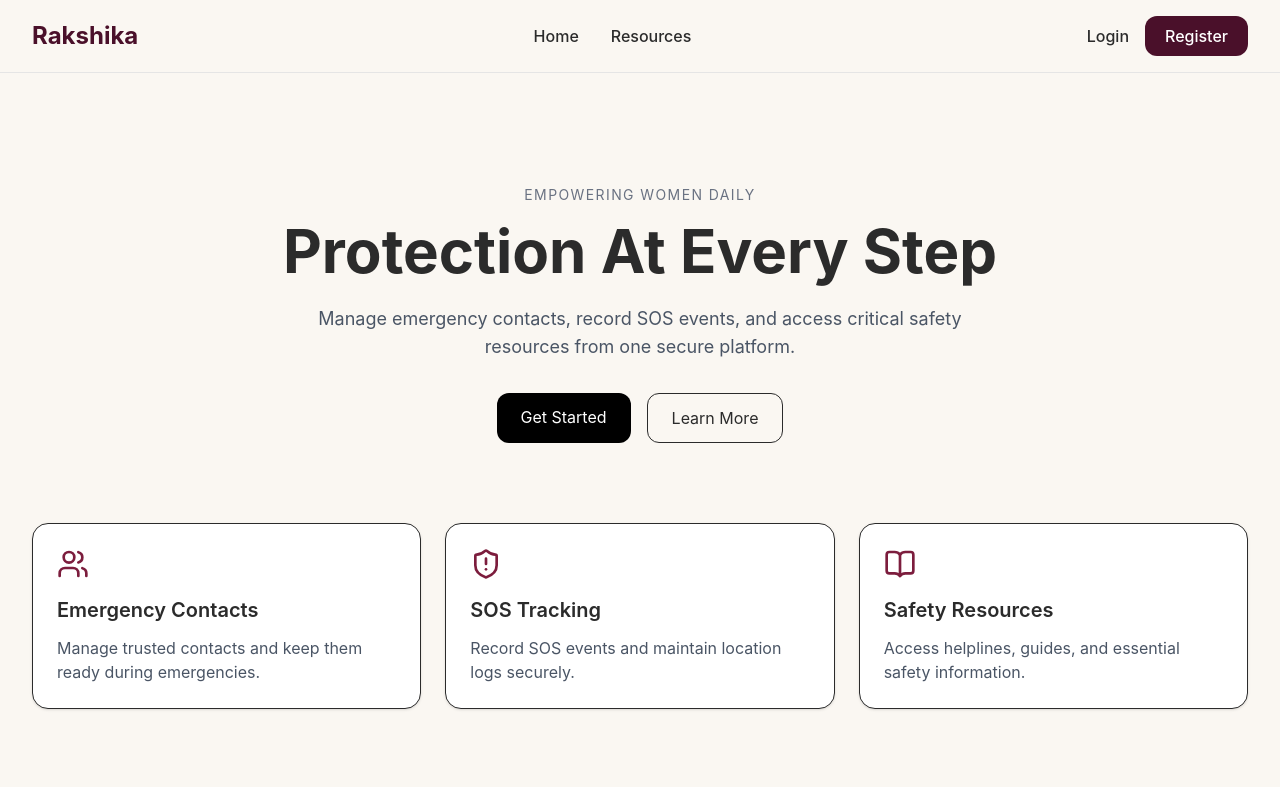
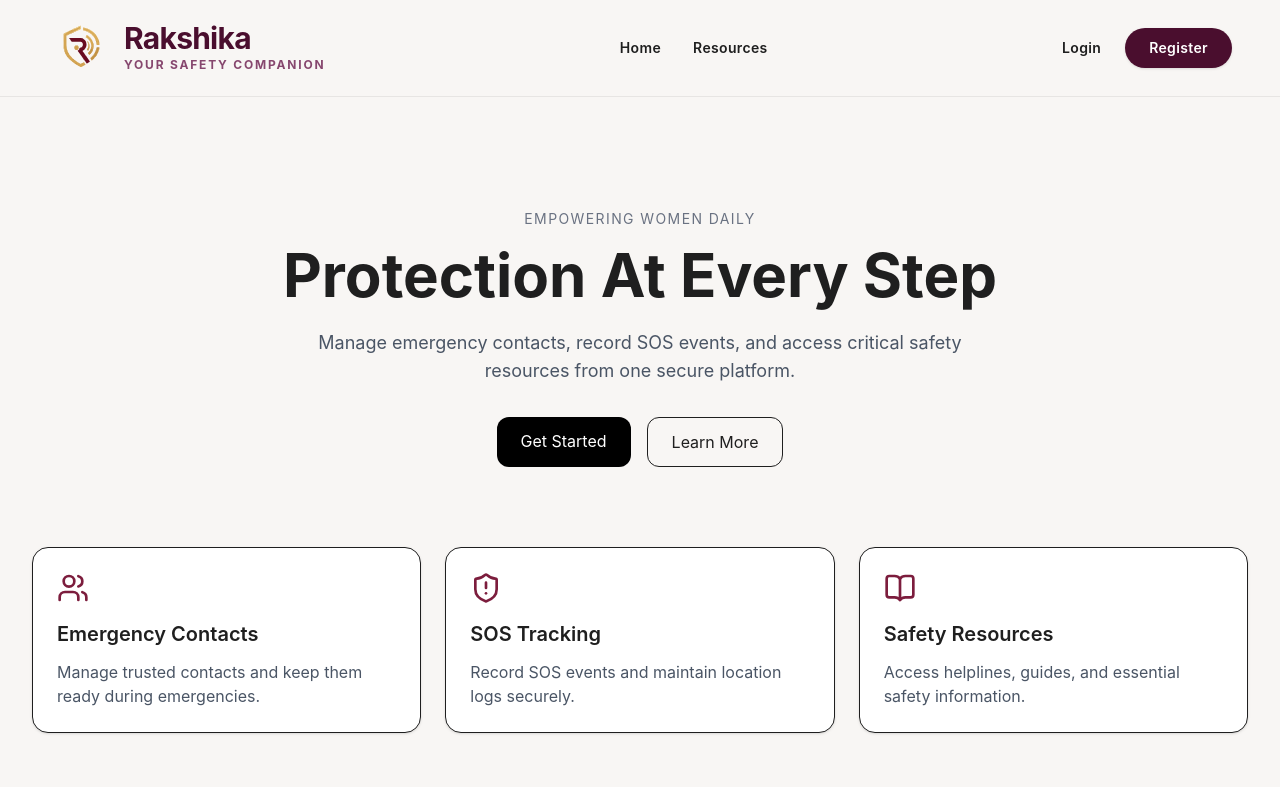
Before and after one commit to BhavyaAgrawal14/Rakshika, a React app in the folder frontend/: page / in a window 1280 px wide. Shown: the top 787 px of the page. Built offline with nearby package versions, Linux system fonts and the light colour scheme; the HTML template or start-up script is replaced by a standard one.

Commit message:
Phase 1.2A branding and navbar redesign

```diff
--- a/frontend/src/components/Navbar.jsx
+++ b/frontend/src/components/Navbar.jsx
@@ -1,6 +1,6 @@
-import { Link } from "react-router-dom";
+import { Link, useNavigate } from "react-router-dom";
 import { useAuth } from "../context/AuthContext";
-import { useNavigate } from "react-router-dom";
+import logo from "../assets/logo/rakshika-logo.svg";
 
 function Navbar() {
   const { user, logout } = useAuth();
@@ -10,36 +10,53 @@ function Navbar() {
     logout();
     navigate("/");
   };
+
   return (
     <nav
-      className="flex justify-between items-center px-8 py-4 border-b sticky top-0 z-50"
+      className="flex justify-between items-center px-6 md:px-12 py-4 sticky top-0 z-50 backdrop-blur-xl border-b transition-all duration-300"
       style={{
-        backgroundColor: "var(--rak-ivory)",
-        borderColor: "#e5e5e5",
+        backgroundColor:
+          "rgba(248, 246, 244, 0.85)" /* --rak-background with opacity */,
+        borderColor: "rgba(31, 31, 31, 0.08)",
       }}
     >
-      <div className="flex items-center gap-2">
+      {/* Brand Section */}
+      <Link to="/" className="flex items-center gap-3 group">
+        <img
+          src={logo}
+          alt="Rakshika Logo"
+          className="w-16 h-16 object-contain"
+        />
+        <div className="flex flex-col">
           <span
-          className="font-bold text-2xl"
+            className="font-bold text-3xl tracking-tight leading-none"
             style={{ color: "var(--rak-primary)" }}
           >
             Rakshika
           </span>
+          <span
+            className="text-xs font-bold uppercase tracking-[0.15em] mt-1 opacity-80"
+            style={{ color: "var(--rak-secondary)" }}
+          >
+            Your Safety Companion
+          </span>
         </div>
+      </Link>
 
+      {/* Navigation Links */}
       <div className="hidden md:flex gap-8 items-center">
         <Link
           to="/"
-          className="font-medium hover:opacity-70 transition"
-          style={{ color: "var(--rak-charcoal)" }}
+          className="font-semibold text-sm tracking-wide hover:opacity-70 transition-opacity duration-300"
+          style={{ color: "var(--rak-text)" }}
         >
           Home
         </Link>
 
         <Link
           to="/resources"
-          className="font-medium hover:opacity-70 transition"
-          style={{ color: "var(--rak-charcoal)" }}
+          className="font-semibold text-sm tracking-wide hover:opacity-70 transition-opacity duration-300"
+          style={{ color: "var(--rak-text)" }}
         >
           Resources
         </Link>
@@ -48,22 +65,22 @@ function Navbar() {
           <>
             <Link
               to="/dashboard"
-              className="font-medium hover:opacity-70 transition"
-              style={{ color: "var(--rak-charcoal)" }}
+              className="font-semibold text-sm tracking-wide hover:opacity-70 transition-opacity duration-300"
+              style={{ color: "var(--rak-text)" }}
             >
               Dashboard
             </Link>
             <Link
               to="/profile"
-              className="font-medium hover:opacity-70 transition"
-              style={{ color: "var(--rak-charcoal)" }}
+              className="font-semibold text-sm tracking-wide hover:opacity-70 transition-opacity duration-300"
+              style={{ color: "var(--rak-text)" }}
             >
               Profile
             </Link>
             <Link
               to="/settings"
-              className="font-medium hover:opacity-70 transition"
-              style={{ color: "var(--rak-charcoal)" }}
+              className="font-semibold text-sm tracking-wide hover:opacity-70 transition-opacity duration-300"
+              style={{ color: "var(--rak-text)" }}
             >
               Settings
             </Link>
@@ -71,40 +88,41 @@ function Navbar() {
         )}
       </div>
 
-      <div className="flex gap-4 items-center">
-        {user && (
+      {/* User Actions */}
+      <div className="flex gap-6 items-center">
+        {user ? (
+          <>
             <span
-            className="font-medium"
+              className="hidden md:inline-block font-semibold text-sm tracking-wide"
               style={{
-              color: "var(--rak-charcoal)",
+                color: "var(--rak-text)",
               }}
             >
               {user.name}
             </span>
-        )}
-        {user ? (
             <button
               onClick={handleLogout}
-            className="px-5 py-2 rounded-xl text-white font-medium"
+              className="px-6 py-2.5 rounded-full text-white font-semibold text-sm tracking-wide shadow-sm hover:shadow-md hover:-translate-y-0.5 transition-all duration-300"
               style={{
                 backgroundColor: "var(--rak-primary)",
               }}
             >
               Logout
             </button>
+          </>
         ) : (
           <>
             <Link
               to="/login"
-              className="font-medium hover:opacity-70 transition"
-              style={{ color: "var(--rak-charcoal)" }}
+              className="font-semibold text-sm tracking-wide hover:opacity-70 transition-opacity duration-300"
+              style={{ color: "var(--rak-text)" }}
             >
               Login
             </Link>
 
             <Link
               to="/register"
-              className="px-5 py-2 rounded-xl text-white font-medium transition hover:opacity-90"
+              className="px-6 py-2.5 rounded-full text-white font-semibold text-sm tracking-wide shadow-sm hover:shadow-md hover:-translate-y-0.5 transition-all duration-300"
               style={{
                 backgroundColor: "var(--rak-primary)",
               }}
--- a/frontend/src/index.css
+++ b/frontend/src/index.css
@@ -1,14 +1,26 @@
 @import "tailwindcss";
 
 :root {
-  --rak-primary: #4A102A;
-  --rak-secondary: #7C1D3D;
-  --rak-gold: #D6B370;
-  --rak-ivory: #FAF7F2;
-  --rak-charcoal: #2B2B2B;
+  /* Premium Color System */
+  --rak-primary: #4A0E2E;
+  --rak-secondary: #6A1B4D;
+  --rak-gold: #D4AF37;
+  --rak-background: #F8F6F4;
+  --rak-text: #1F1F1F;
+
+  /* Legacy Mappings to ensure other components don't break */
+  --rak-ivory: #F8F6F4;
+  --rak-charcoal: #1F1F1F;
 }
 
 body {
-  background-color: var(--rak-ivory);
-  color: var(--rak-charcoal);
+  background-color: var(--rak-background);
+  color: var(--rak-text);
+  font-family: "Inter", -apple-system, BlinkMacSystemFont, "Segoe UI", Roboto, Helvetica, Arial, sans-serif;
+  -webkit-font-smoothing: antialiased;
+  -moz-osx-font-smoothing: grayscale;
 }
+
+html {
+  scroll-behavior: smooth;
+}
```
Also changed, not shown: frontend/src/assets/logo/rakshika-logo.png (deleted), frontend/src/assets/logo/rakshika-logo.svg (added). Lines whose indentation alone changed are shown as unchanged.
